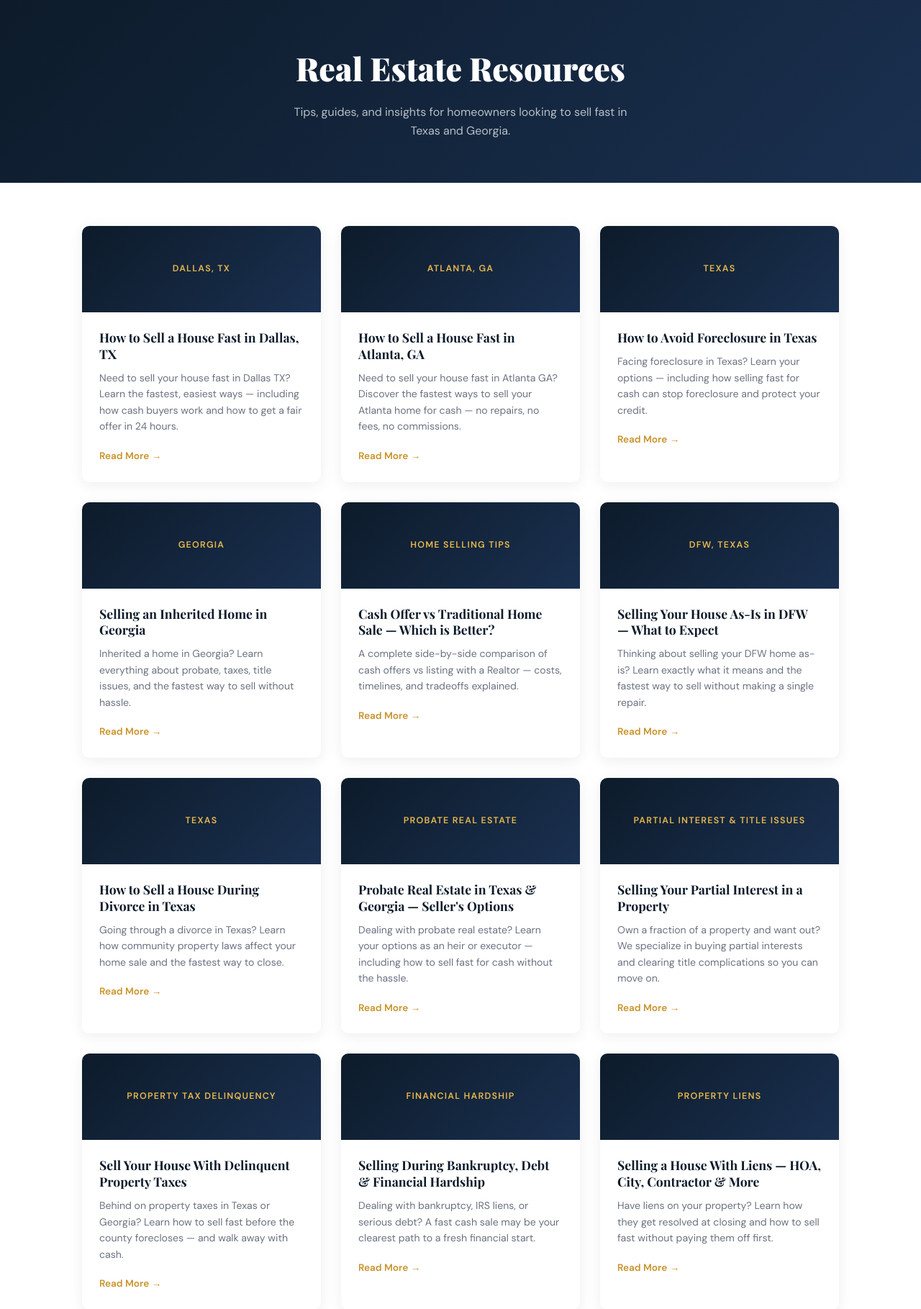
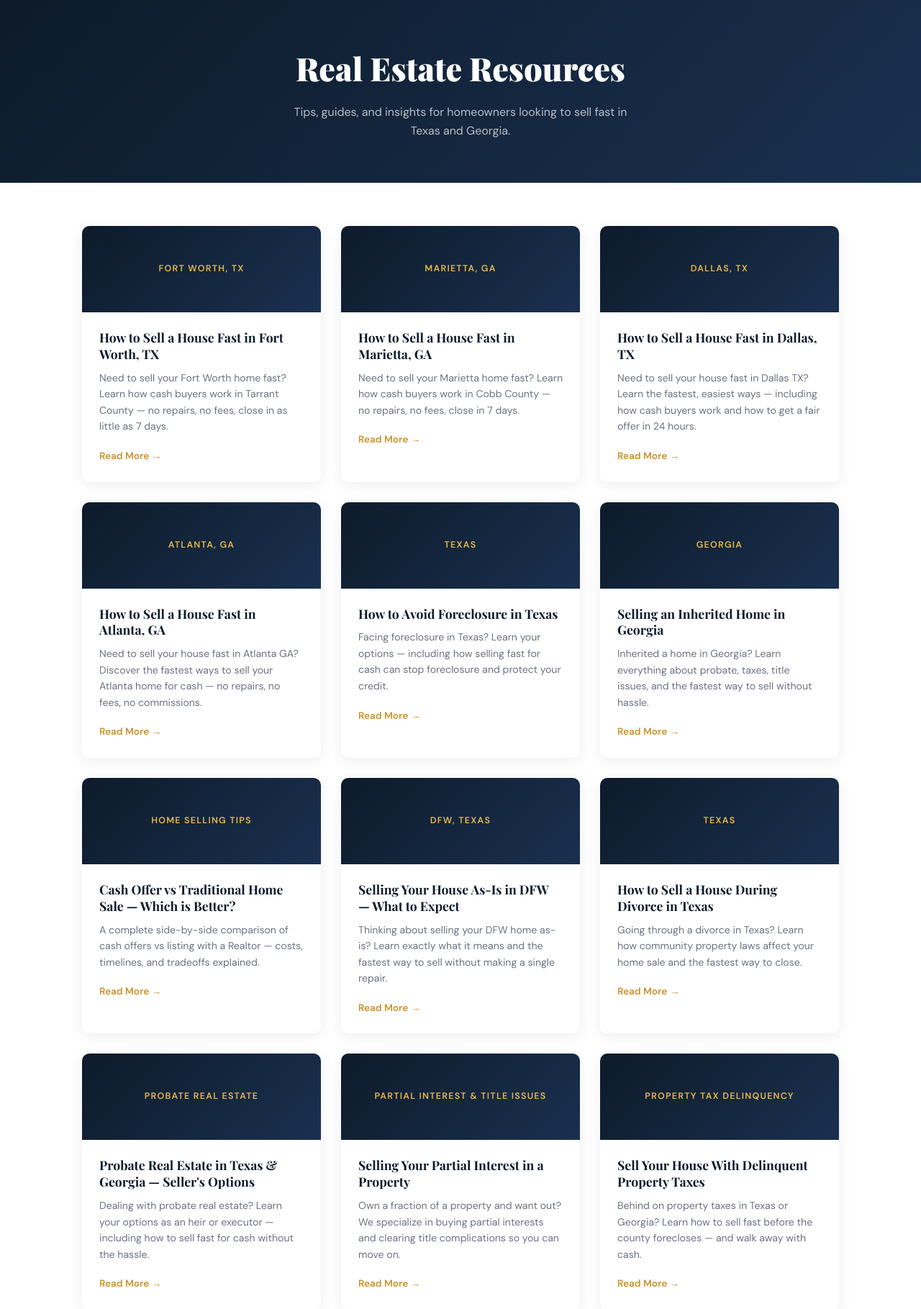
Before and after one commit to lucarebuffi-rgr/royalgroupsrealty, a Flask app: page /blog in a window 1280 px wide. Shown: the part 156-1975 px from the top of the page at 72% size. Run offline with Flask 3, Linux system fonts and the light colour scheme.

Commit message:
Update blog.html

```diff
--- a/templates/blog.html
+++ b/templates/blog.html
@@ -171,7 +171,6 @@
       </li>
       <li><a href="/blog">Resources</a></li>
       <li><a href="/contact">Contact</a></li>
-
       <li><a href="/" class="nav-cta">Get an Offer</a></li>
     </ul>
     <button class="hamburger" onclick="document.querySelector('.mobile-menu').classList.toggle('open')" aria-label="Menu">
@@ -194,6 +193,26 @@
 </div>
 
 <div class="blog-grid">
+
+  <!-- ── WEEK 2 — ADD NEW POSTS AT THE TOP ── -->
+  <a href="/blog/sell-house-fast-fort-worth-tx" class="blog-card">
+    <div class="card-top"><span class="card-label">Fort Worth, TX</span></div>
+    <div class="card-body">
+      <h3>How to Sell a House Fast in Fort Worth, TX</h3>
+      <p>Need to sell your Fort Worth home fast? Learn how cash buyers work in Tarrant County — no repairs, no fees, close in as little as 7 days.</p>
+      <span>Read More →</span>
+    </div>
+  </a>
+
+  <!-- ── WEEK 1 ── -->
+  <a href="/blog/sell-house-fast-marietta-ga" class="blog-card">
+    <div class="card-top"><span class="card-label">Marietta, GA</span></div>
+    <div class="card-body">
+      <h3>How to Sell a House Fast in Marietta, GA</h3>
+      <p>Need to sell your Marietta home fast? Learn how cash buyers work in Cobb County — no repairs, no fees, close in 7 days.</p>
+      <span>Read More →</span>
+    </div>
+  </a>
 
   <a href="/blog/sell-house-fast-dallas-tx" class="blog-card">
     <div class="card-top"><span class="card-label">Dallas, TX</span></div>
@@ -330,15 +349,6 @@
     </div>
   </a>
 
-  <a href="/blog/sell-house-fast-marietta-ga" class="blog-card">
-    <div class="card-top"><span class="card-label">Marietta, GA</span></div>
-    <div class="card-body">
-      <h3>How to Sell a House Fast in Marietta, GA</h3>
-      <p>Need to sell your Marietta home fast? Learn how cash buyers work in Cobb County — no repairs, no fees, close in 7 days.</p>
-      <span>Read More →</span>
-    </div>
-  </a>
-
 </div>
 
 <footer>
@@ -353,9 +363,8 @@
         <li><a href="/">Home</a></li>
         <li><a href="/#how-it-works">How It Works</a></li>
         <li><a href="/about">About Us</a></li>
-
         <li><a href="/blog">Resources</a></li>
-      <li><a href="/contact">Contact</a></li>
+        <li><a href="/contact">Contact</a></li>
         <li><a href="/privacy">Privacy Policy</a></li>
         <li><a href="/terms">Terms &amp; Conditions</a></li>
       </ul>
```
